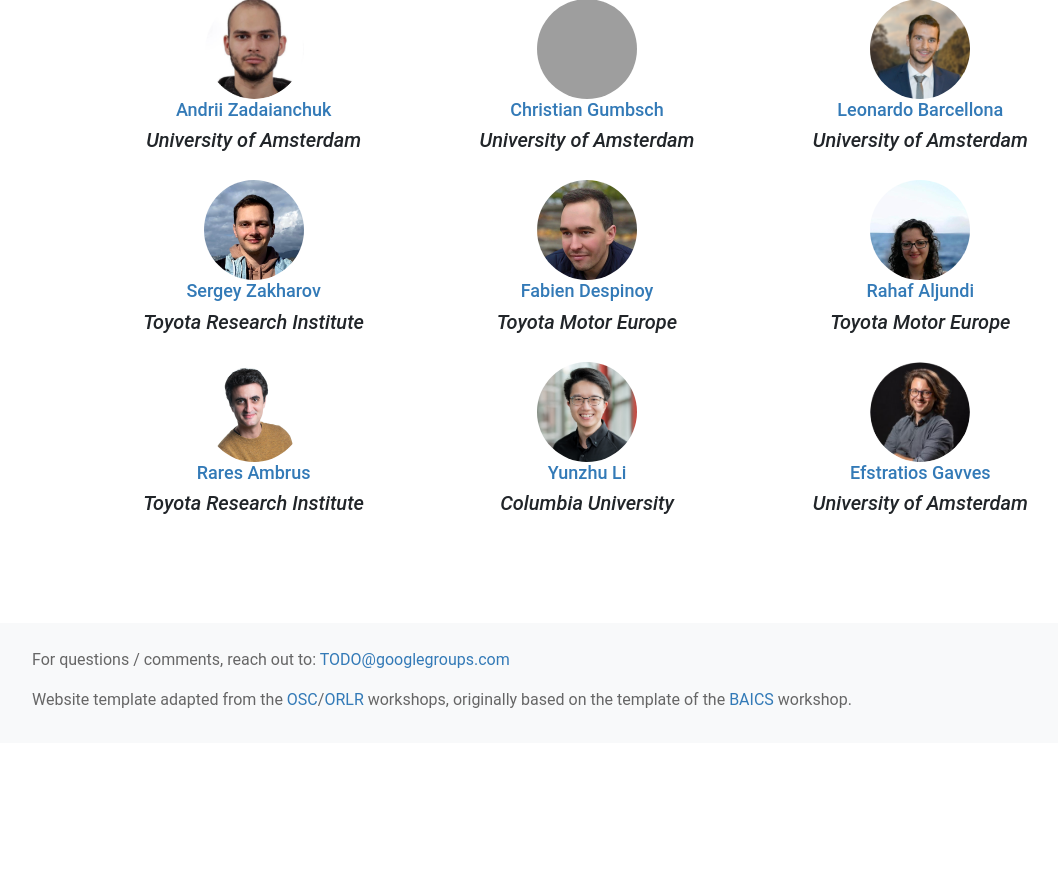
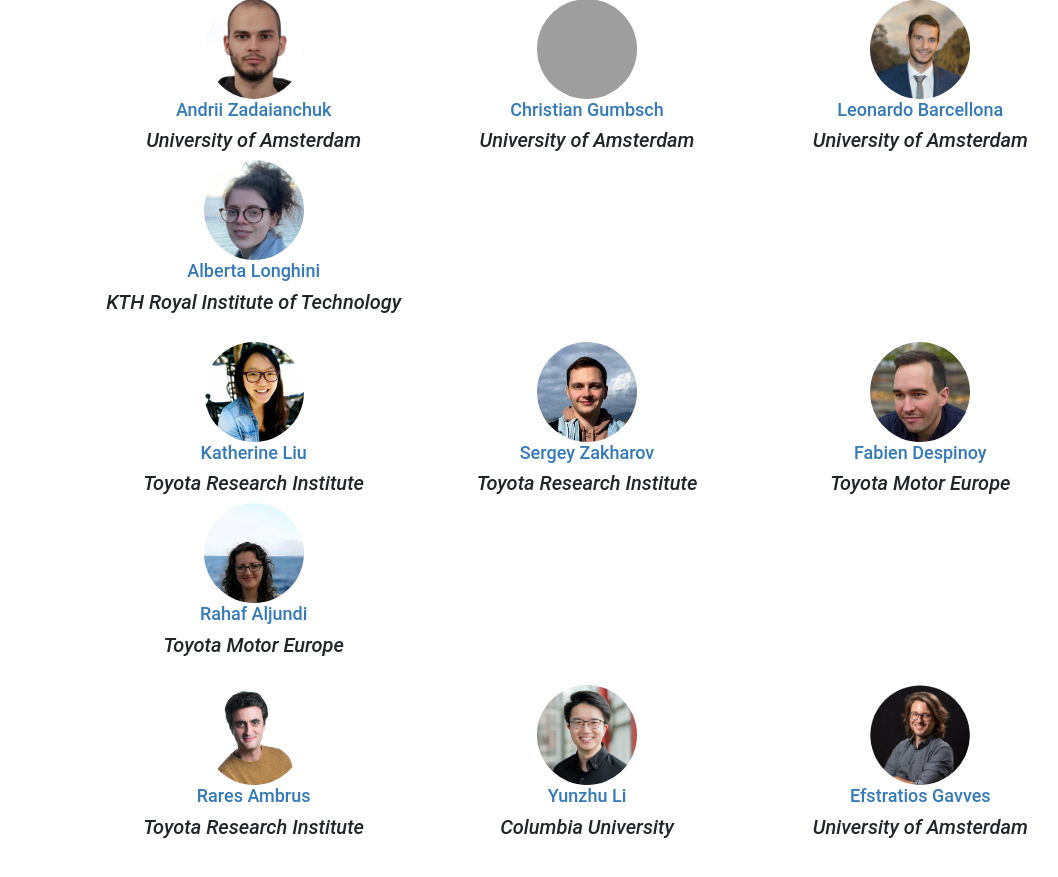
Before and after one commit to simulatingrobotworlds/simulatingrobotworlds.github.io, a Jekyll site: the page built from index.html, in a window 1280 px wide and 900 px high, scrolled down 1514 px, cut to the strip 0-877 px from the top of the window. Shown: the whole strip, without its empty margins (53-1111 px from the left). Built offline with Jekyll 4.4.1, drawn with Linux system fonts in a browser that asks for light colours; nearby versions of some CDN libraries; before the commit the page ends 2257 px from its top, so only the background shows below that; grey boxes are pictures that could not be loaded.

Commit message:
updated organizers

```diff
--- a/index.html
+++ b/index.html
@@ -147,7 +147,7 @@ layout: coverpage
           <div class="col-sm-4 wow fadeInRightBig" data-animation-delay="200">
             <center><img class="img-responsive img-rounded" style="border-radius: 50%" height="100" width="100"
                 src="images/organizers/christian-gumbsch.png" alt=""></center>
-            <a href="#">
+            <a href="https://cgumbsch.github.io">
               <h4 class="section-heading">
                 <center>Christian Gumbsch</center>
               </h4>
@@ -169,13 +169,39 @@ layout: coverpage
               <center><i>University of Amsterdam</i></center>
             </h5>
           </div>
+
+          <div class="col-sm-4 wow fadeInRightBig" data-animation-delay="200">
+            <center><img class="img-responsive img-rounded" style="border-radius: 50%" height="100" width="100"
+                src="images/organizers/alberta-longhini.png" alt=""></center>
+            <a href="https://albilo17.github.io">
+              <h4 class="section-heading">
+                <center>Alberta Longhini</center>
+              </h4>
+            </a>
+            <h5 class="section-heading">
+              <center><i>KTH Royal Institute of Technology </i></center>
+            </h5>
+          </div>
         </div>
 
         <div class="row wow fadeInRightBig" data-animation-delay="200">
           <div class="col-sm-4 wow fadeInRightBig" data-animation-delay="200">
             <center><img class="img-responsive img-rounded" style="border-radius: 50%" height="100" width="100"
+                src="images/organizers/katherine-liu.jpeg" alt=""></center>
+            <a href="https://www.thekatherineliu.com">
+              <h4 class="section-heading">
+                <center>Katherine Liu</center>
+              </h4>
+            </a>
+            <h5 class="section-heading">
+              <center><i>Toyota Research Institute</i></center>
+            </h5>
+          </div>
+
+          <div class="col-sm-4 wow fadeInRightBig" data-animation-delay="200">
+            <center><img class="img-responsive img-rounded" style="border-radius: 50%" height="100" width="100"
                 src="images/organizers/sergey-zakharov.jpg" alt=""></center>
-            <a href="#">
+            <a href="https://zakharos.github.io">
               <h4 class="section-heading">
                 <center>Sergey Zakharov</center>
               </h4>
@@ -229,7 +255,7 @@ layout: coverpage
           <div class="col-sm-4 wow fadeInRightBig" data-animation-delay="200">
             <center><img class="img-responsive img-rounded" style="border-radius: 50%" height="100" width="100"
                 src="images/organizers/yunzhu-li.jpg" alt=""></center>
-            <a href="#">
+            <a href="https://yunzhuli.github.io">
               <h4 class="section-heading">
                 <center>Yunzhu Li</center>
               </h4>
```
Also changed, not shown: images/organizers/alberta-longhini.png (added), images/organizers/katherine-liu.jpeg (added).
